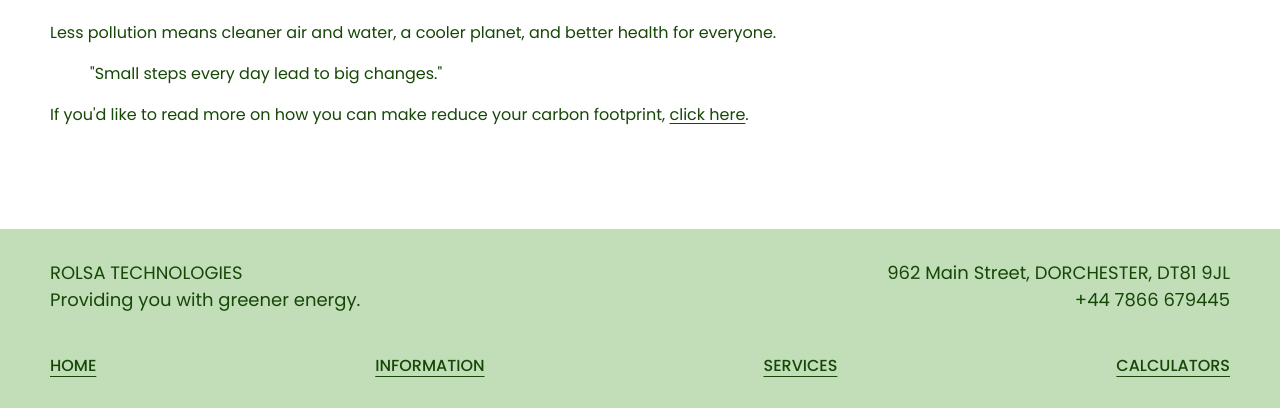
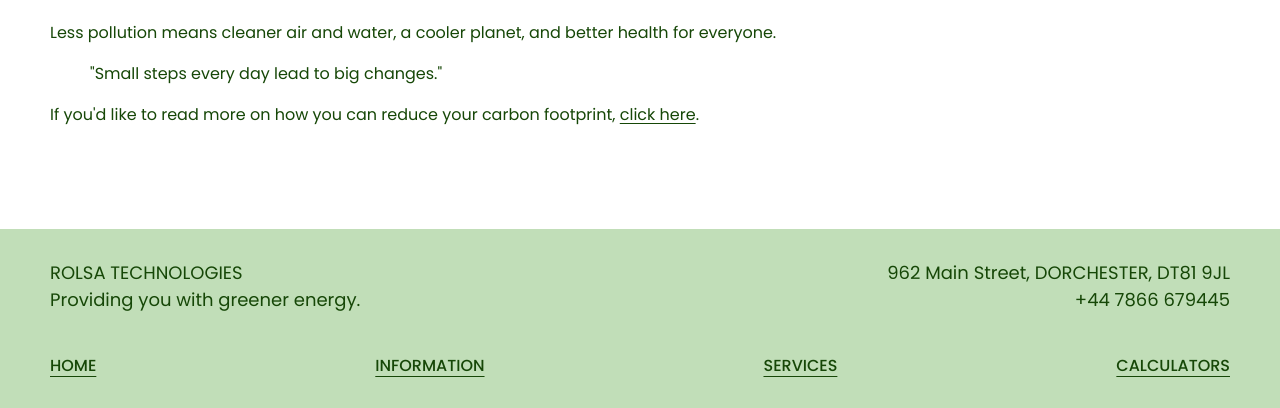
Before and after one commit to willrees23/RolsaTech, a Flask app: page /information/reducing-carbon-footprint in a window 1280 px wide. Shown: the part 577-985 px from the top of the page. Run offline with Flask 3, Linux system fonts and the light colour scheme.

Commit message:
fix typo

```diff
--- a/templates/information/reducing-carbon-footprint.html
+++ b/templates/information/reducing-carbon-footprint.html
@@ -25,7 +25,7 @@ endblock %} {% block body %}
   <blockquote>"Small steps every day lead to big changes."</blockquote>
 
   <p>
-    If you'd like to read more on how you can make reduce your carbon footprint, <a class="link" target="_blank" href="https://explore.panda.org/climate/how-to-reduce-your-carbon-footprint">click here</a>.
+    If you'd like to read more on how you can reduce your carbon footprint, <a class="link" target="_blank" href="https://explore.panda.org/climate/how-to-reduce-your-carbon-footprint">click here</a>.
   </p>
 </section>
 {% endblock %}
```
